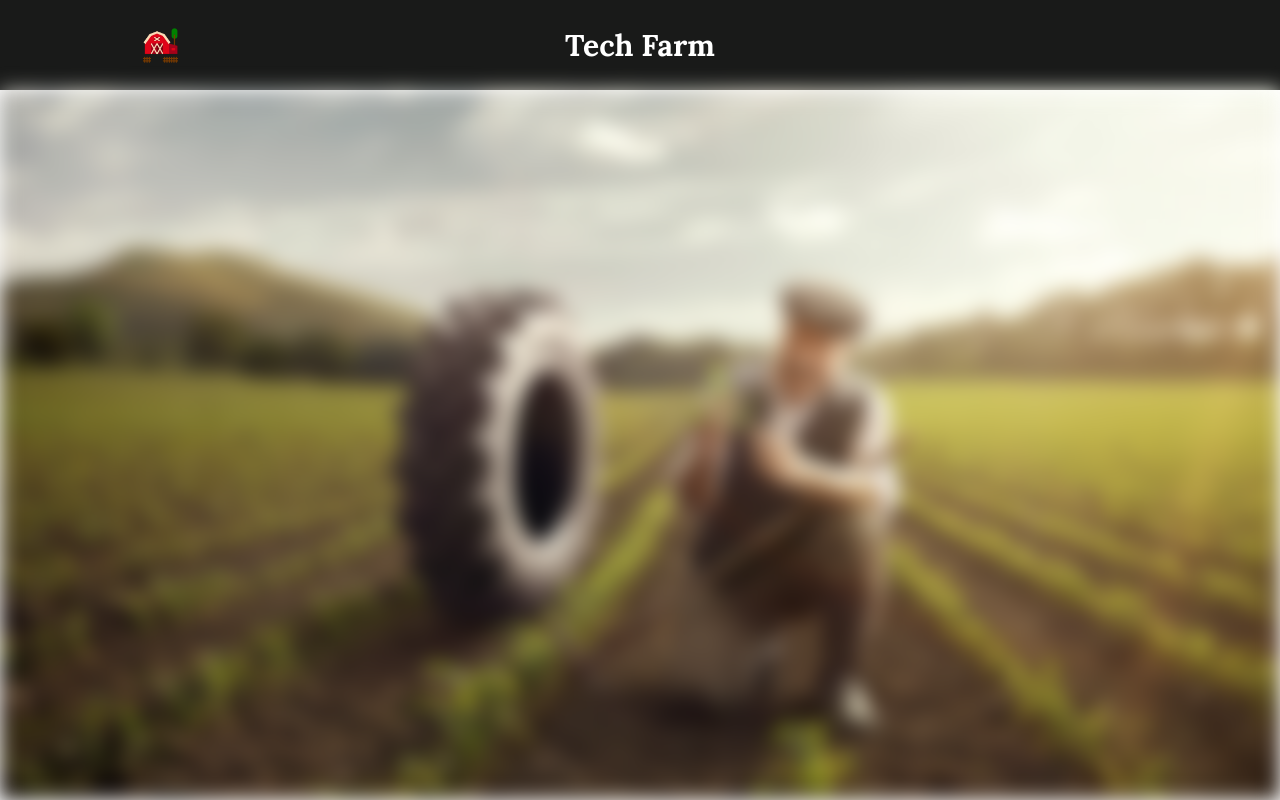
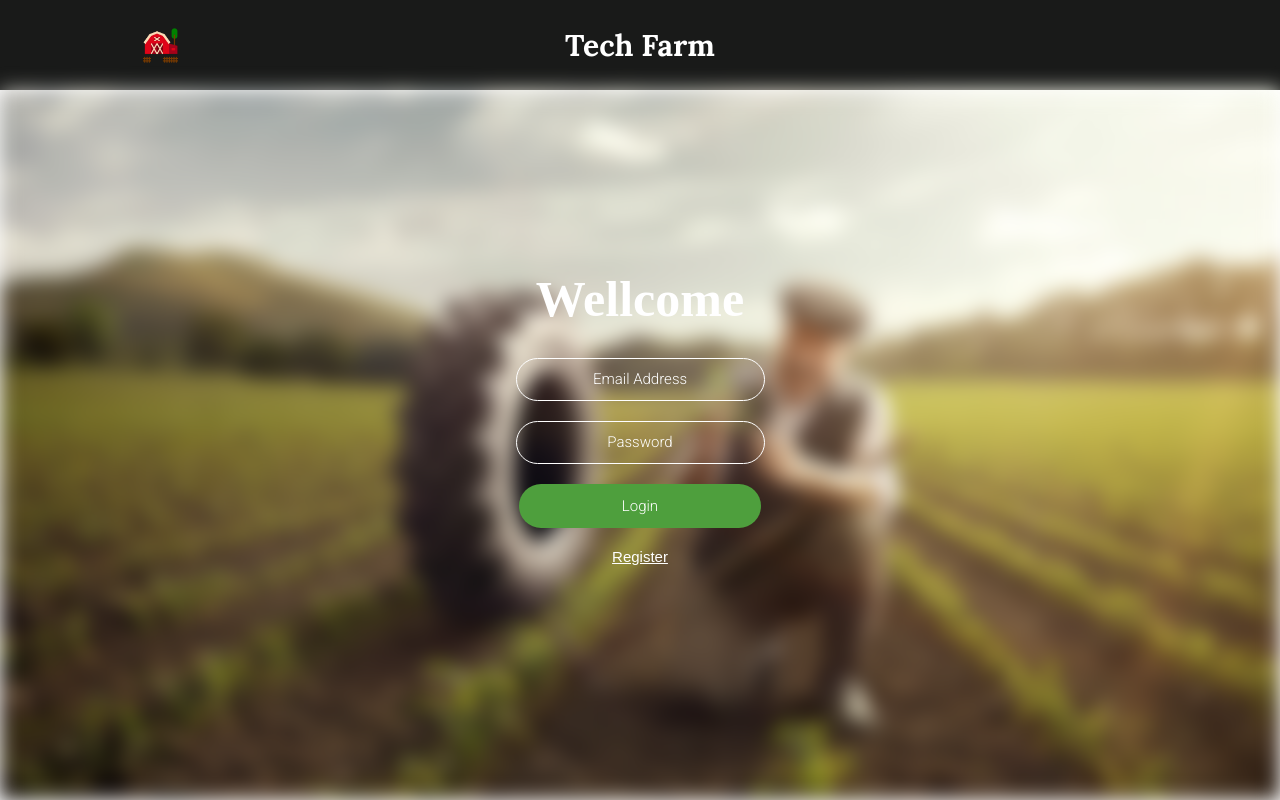
Before and after one commit to EduardoLizarazu/Proyect-2021-ED, a plain HTML site: page index.html in a window 1280 px wide. Both pictures are taken after a click on the button "Start". Drawn offline with Linux system fonts and the light colour scheme.

Commit message:
added form in index and frame with js, put css opa 0 and hidden

```diff
--- a/JavaScript/index.js
+++ b/JavaScript/index.js
@@ -56,3 +56,22 @@ function hiddenButtonStart () {
     console.log("hiddenButon");
     getButtonStart.style.visibility = "hidden";
 }
+
+// OPACITY FORM
+getButtonStart.addEventListener("click", displayFormOpacityOn);
+function displayFormOpacityOn () {
+    const getLoginForm = document.getElementById("login-form");
+    getLoginForm.style.visibility = "visible";
+    let id = null;
+    let pos = 0;
+    id = setInterval(frame, 50);
+    function frame () {
+        if (pos == 1) {
+            clearInterval(id);
+        } else {
+            pos += .2;
+            getLoginForm.style.opacity = `${pos}`;
+            console.log(pos);
+        }
+    }
+}
--- a/css/main.css
+++ b/css/main.css
@@ -182,6 +182,9 @@ main .login-form {
     flex-direction: column;
     align-items: center;
     margin-bottom: 45px;
+    /* ON INDEX */
+    visibility: hidden;
+    opacity: 0;
 }
 main .login-form h2 {
     margin-bottom: 20px;
--- a/index.html
+++ b/index.html
@@ -28,6 +28,18 @@
         <div class="start-button-container">
             <button class="start-button" id="button-start"><a href="#./html/login.html">Start</a></button>
         </div>
+        <form class="login-form" name="login-form" id="login-form">
+            <h2>Wellcome</h2>
+            <div id="adding"></div>
+            <label class="form-input">
+                <input type="email" placeholder="Email Address" name="fname">
+            </label>
+            <label class="form-input">
+                <input type="password" placeholder="Password" name="fpassword">
+            </label>
+            <button type="submit" class="submit-button">Login</button>
+            <button class="login-register-button">Register</button>
+        </form>
     </main>
 
     <script src="./JavaScript/index.js"></script>
```
